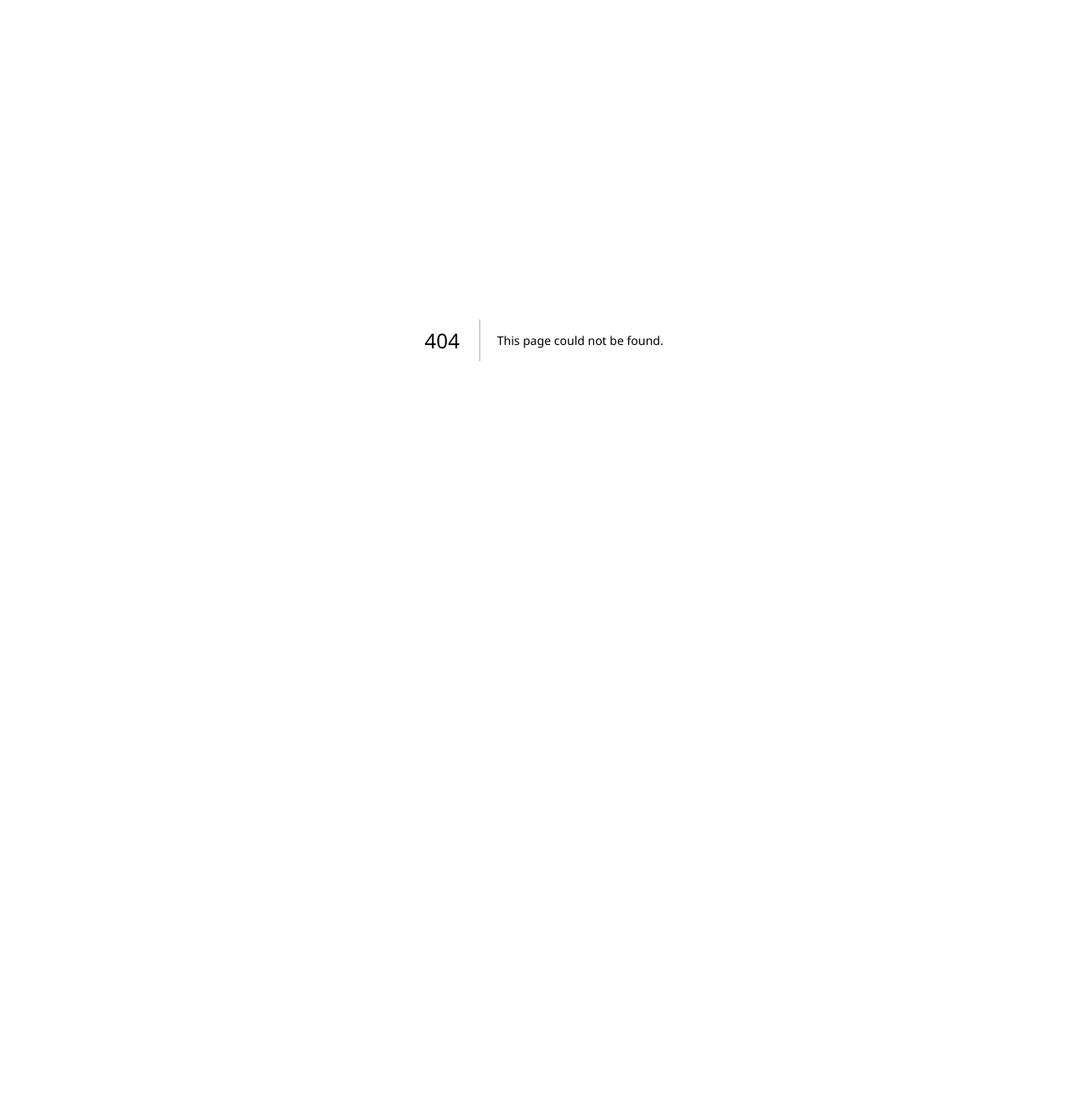
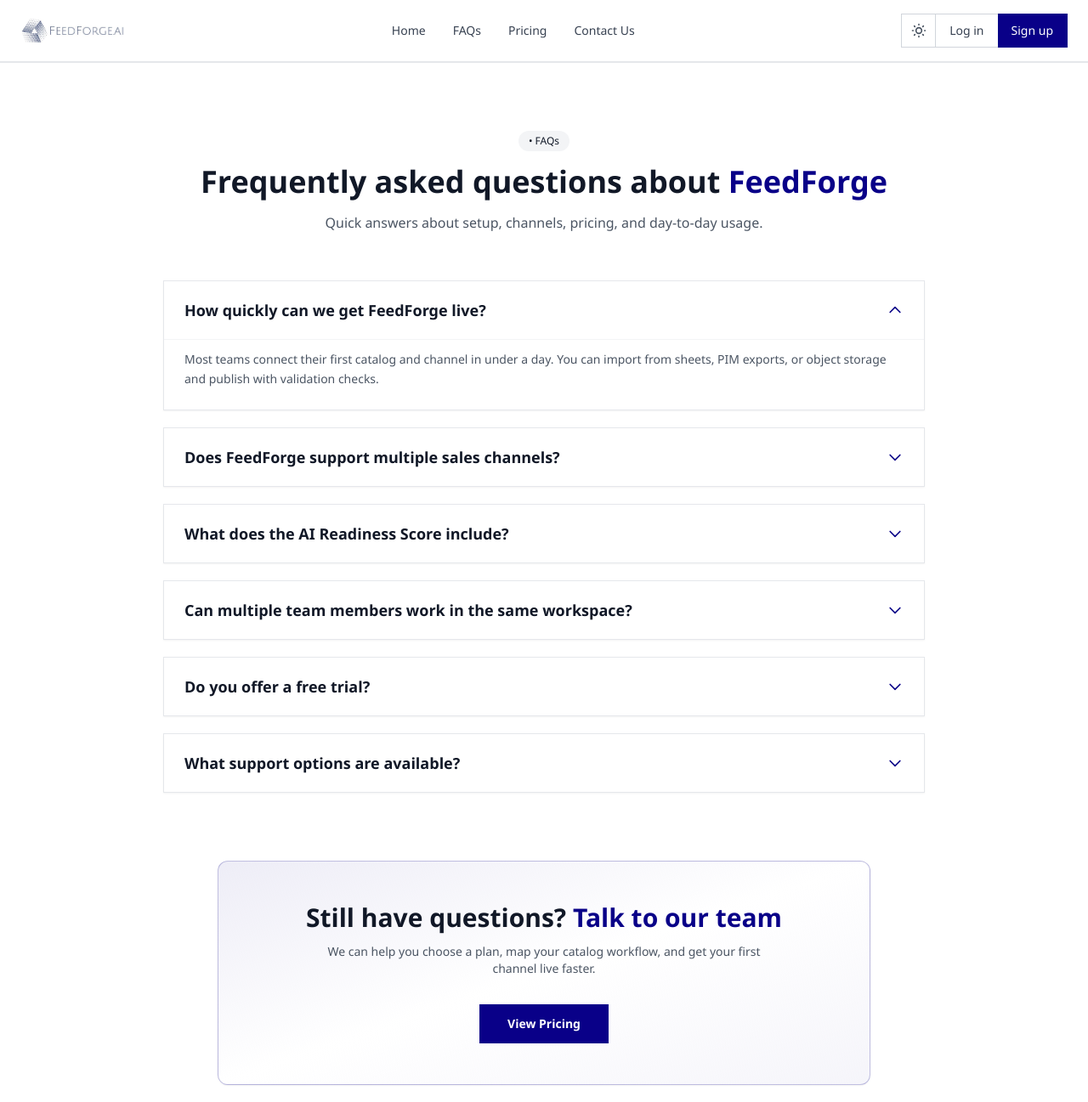
Before and after one commit to geshaaaa/feedforge, a Next.js app: page /faqs in a window 1280 px wide. Before the commit this address had no page. Shown: the top 1297 px of the page at 85% size. Before the commit the page ends 800 px from the top, so only its background shows below. Built offline with nearby package versions, Linux system fonts and the light colour scheme.

Commit message:
added faqs page

```diff
--- /dev/null
+++ b/app/faqs/FaqAccordion.tsx
@@ -0,0 +1,56 @@
+'use client'
+
+import { useState } from 'react'
+
+type FaqItem = {
+  question: string
+  answer: string
+}
+
+type FaqAccordionProps = {
+  items: readonly FaqItem[]
+}
+
+export default function FaqAccordion({ items }: FaqAccordionProps) {
+  const [openIndex, setOpenIndex] = useState<number>(0)
+
+  return (
+    <div className="mx-auto mt-14 grid max-w-4xl gap-4 sm:gap-5">
+      {items.map((item, index) => {
+        const isOpen = openIndex === index
+
+        return (
+          <article
+            key={item.question}
+            className="overflow-hidden border border-gray-200 bg-white shadow-sm transition-all duration-300 ease-out hover:border-accent/35 hover:shadow-md hover:shadow-accent/5"
+          >
+            <button
+              type="button"
+              className="flex w-full items-center justify-between gap-4 px-5 py-4 text-left sm:px-6 sm:py-5"
+              onClick={() => setOpenIndex(isOpen ? -1 : index)}
+              aria-expanded={isOpen}
+              aria-controls={`faq-panel-${index}`}
+            >
+              <h2 className="text-base font-bold text-gray-900 sm:text-lg">{item.question}</h2>
+              <span
+                className={`shrink-0 text-accent transition-transform duration-300 ${
+                  isOpen ? 'rotate-180' : ''
+                }`}
+                aria-hidden
+              >
+                <svg className="h-5 w-5" fill="none" stroke="currentColor" viewBox="0 0 24 24">
+                  <path strokeLinecap="round" strokeLinejoin="round" strokeWidth={2} d="M19 9l-7 7-7-7" />
+                </svg>
+              </span>
+            </button>
+            {isOpen && (
+              <div id={`faq-panel-${index}`} className="border-t border-gray-100 px-5 pb-5 sm:px-6 sm:pb-6">
+                <p className="pt-3 text-sm leading-relaxed text-gray-600">{item.answer}</p>
+              </div>
+            )}
+          </article>
+        )
+      })}
+    </div>
+  )
+}
--- /dev/null
+++ b/app/faqs/page.tsx
@@ -0,0 +1,87 @@
+import type { Metadata } from 'next'
+import Link from 'next/link'
+import Header from '@/components/Header'
+import Footer from '@/components/Footer'
+import FaqAccordion from './FaqAccordion'
+
+export const metadata: Metadata = {
+  title: 'FAQs · FeedForge',
+  description: 'Answers to common questions about FeedForge setup, pricing, and support.',
+}
+
+const faqItems = [
+  {
+    question: 'How quickly can we get FeedForge live?',
+    answer:
+      'Most teams connect their first catalog and channel in under a day. You can import from sheets, PIM exports, or object storage and publish with validation checks.',
+  },
+  {
+    question: 'Does FeedForge support multiple sales channels?',
+    answer:
+      'Yes. You can manage one source catalog and publish channel-ready feeds for platforms like Google Shopping, Meta, and marketplaces from a single workflow.',
+  },
+  {
+    question: 'What does the AI Readiness Score include?',
+    answer:
+      'The score evaluates title quality, attribute completeness, taxonomy alignment, and content consistency so your products perform better in ads and AI-driven discovery.',
+  },
+  {
+    question: 'Can multiple team members work in the same workspace?',
+    answer:
+      'Absolutely. Teams can collaborate with shared projects, review feed changes, and manage roles so merchandising, marketing, and ops can work together.',
+  },
+  {
+    question: 'Do you offer a free trial?',
+    answer:
+      'Yes. The Standard plan includes a free trial period so you can validate impact before scaling. Enterprise onboarding and custom terms are also available.',
+  },
+  {
+    question: 'What support options are available?',
+    answer:
+      'Every plan includes core support. Higher tiers add faster response targets and advanced onboarding guidance for large or complex catalogs.',
+  },
+] as const
+
+export default function FaqsPage() {
+  return (
+    <div className="flex min-h-screen flex-col bg-white">
+      <Header />
+      <main className="flex-1">
+        <section className="border-t border-gray-200 bg-white">
+          <div className="mx-auto max-w-7xl px-6 py-16 lg:py-20">
+            <div className="mb-4 flex justify-center">
+              <span className="rounded-full bg-gray-100 px-3 py-1 text-xs font-medium text-gray-900">
+                • FAQs
+              </span>
+            </div>
+            <h1 className="mb-4 text-center text-3xl font-bold leading-tight text-gray-900 lg:text-4xl">
+              Frequently asked questions about <span className="text-accent">FeedForge</span>
+            </h1>
+            <p className="mx-auto max-w-2xl text-center text-sm leading-relaxed text-gray-600 lg:text-base">
+              Quick answers about setup, channels, pricing, and day-to-day usage.
+            </p>
+
+            <FaqAccordion items={faqItems} />
+
+            <div className="mx-auto mt-20 max-w-3xl overflow-hidden rounded-xl border border-accent/25 bg-gradient-to-br from-accent/[0.07] via-white to-accent/[0.04] px-8 py-12 text-center shadow-sm transition-shadow duration-500 hover:shadow-lg hover:shadow-accent/10 md:px-12">
+              <h2 className="text-2xl font-bold text-gray-900 md:text-3xl">
+                Still have questions? <span className="text-accent">Talk to our team</span>
+              </h2>
+              <p className="mx-auto mt-3 max-w-lg text-sm text-gray-600">
+                We can help you choose a plan, map your catalog workflow, and get your first channel
+                live faster.
+              </p>
+              <Link
+                href="/pricing"
+                className="mt-8 inline-flex items-center justify-center border border-accent bg-accent px-8 py-3 text-sm font-semibold text-white transition-all duration-300 hover:-translate-y-0.5 hover:bg-[#070066] hover:shadow-md hover:shadow-accent/25 focus:outline-none focus-visible:ring-2 focus-visible:ring-accent focus-visible:ring-offset-2"
+              >
+                View Pricing
+              </Link>
+            </div>
+          </div>
+        </section>
+      </main>
+      <Footer />
+    </div>
+  )
+}
--- a/components/Header.tsx
+++ b/components/Header.tsx
@@ -33,8 +33,14 @@ export default function Header() {
           <Link href="/" className="text-sm font-medium text-gray-700 hover:text-accent">
             Home
           </Link>
+          <Link href="/faqs" className="text-sm font-medium text-gray-700 hover:text-accent">
+            FAQs
+          </Link>
           <Link href="/pricing" className="text-sm font-medium text-gray-700 hover:text-accent">
             Pricing
+          </Link>
+          <Link href="/#request-demo" className="text-sm font-medium text-gray-700 hover:text-accent">
+            Contact Us
           </Link>
         </nav>
 
@@ -66,9 +72,6 @@ export default function Header() {
               </svg>
             )}
           </button>
-          <a href="#" className="flex h-10 items-center border border-r-0 border-gray-300 bg-white px-4 text-sm font-medium text-gray-700 transition-colors hover:bg-gray-50 hover:text-gray-900">
-            Contact
-          </a>
           <button className="flex h-10 items-center border border-r-0 border-gray-300 bg-white px-4 text-sm font-medium text-gray-700 transition-colors hover:bg-gray-50">
             Log in
           </button>
@@ -134,8 +137,14 @@ export default function Header() {
             <Link href="/" className="text-sm font-medium text-gray-700 hover:text-accent" onClick={() => setMenuOpen(false)}>
               Home
             </Link>
+            <Link href="/faqs" className="text-sm font-medium text-gray-700 hover:text-accent" onClick={() => setMenuOpen(false)}>
+              FAQs
+            </Link>
             <Link href="/pricing" className="text-sm font-medium text-gray-700 hover:text-accent" onClick={() => setMenuOpen(false)}>
               Pricing
+            </Link>
+            <Link href="/#request-demo" className="text-sm font-medium text-gray-700 hover:text-accent" onClick={() => setMenuOpen(false)}>
+              Contact Us
             </Link>
           </nav>
           <div className="mt-4 flex flex-col gap-2 border-t border-gray-200 pt-4">
```
